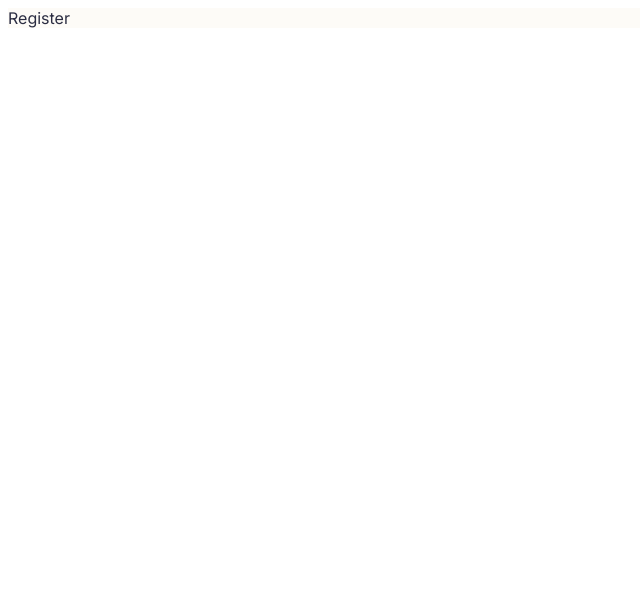
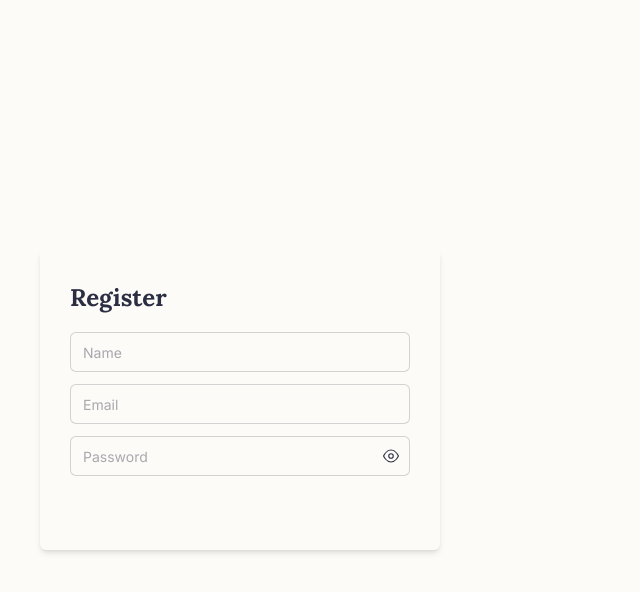
Before and after one commit to ZubalYana/Librex, a React (Vite) app in the folder apps/frontend/: page /register in a window 1280 px wide. Shown: the top 592 px of the page, without its empty margins (0-640 px from the left). Built offline with nearby package versions, Linux system fonts and the light colour scheme.

Commit message:
feat(frontend): add input, cn, label and password input UI components, create a basic registration fields structure

```diff
--- a/apps/frontend/package.json
+++ b/apps/frontend/package.json
@@ -10,9 +10,11 @@
     "preview": "vite preview"
   },
   "dependencies": {
+    "clsx": "^2.1.1",
     "react": "^19.2.7",
     "react-dom": "^19.2.7",
     "react-router-dom": "^7.18.1",
+    "tailwind-merge": "^3.6.0",
     "zustand": "^5.0.14"
   },
   "devDependencies": {
--- a/apps/frontend/src/components/pages/Register.tsx
+++ b/apps/frontend/src/components/pages/Register.tsx
@@ -1,5 +1,22 @@
+import { useState } from "react"
+import { Input } from "../ui/Input"
+import { PasswordInput } from "../ui/PasswordInput";
+
 export default function Register(){
+    const [name, setName] = useState<string>('');
+    const [email, setEmail] = useState<string>('');
+    const [password, setPassword] = useState<string>('');
+
     return(
-        <div>Register</div>
+        <div className="w-full h-screen p-[20px] flex jusitfy-center items-center md:p-[40px] md:justify-between">
+            <div className="w-full md:w-[400px] min-h-[300px] bg-[#FDFBF7] shadow-md p-[20px] md:p-[30px] rounded-md">
+                <h3 className="text-[24px] font-bold mb-4">Register</h3>
+                <div className="flex flex-col gap-y-3">
+                <Input placeholder="Name" value={name} onChange={(e)=>setName(e.target.value)} />
+                <Input placeholder="Email" value={email} onChange={(e)=>setEmail(e.target.value)} />
+                <PasswordInput placeholder="Password" value={password} onChange={(e)=>setPassword(e.target.value)} />
+                </div>
+            </div>
+        </div>
     )
 }
--- /dev/null
+++ b/apps/frontend/src/components/ui/Cn.tsx
@@ -0,0 +1,6 @@
+import { clsx, type ClassValue } from "clsx";
+import { twMerge } from "tailwind-merge";
+
+export function cn(...inputs: ClassValue[]) {
+  return twMerge(clsx(inputs));
+}
--- /dev/null
+++ b/apps/frontend/src/components/ui/Input.tsx
@@ -0,0 +1,55 @@
+import { forwardRef, useId } from "react";
+import type { InputHTMLAttributes } from 'react';
+import { cn } from "./Cn";
+import { Label } from "./Label";
+
+export interface InputProps extends InputHTMLAttributes<HTMLInputElement> {
+  label?: string;
+  error?: string;
+  helperText?: string;
+}
+
+export const Input = forwardRef<HTMLInputElement, InputProps>(
+  ({ className, label, error, helperText, id, ...props }, ref) => {
+    const generatedId = useId();
+    const inputId = id ?? generatedId;
+    const describedBy = error
+      ? `${inputId}-error`
+      : helperText
+      ? `${inputId}-helper`
+      : undefined;
+
+    return (
+      <div className="w-full">
+        {label && <Label htmlFor={inputId}>{label}</Label>}
+        <input
+          ref={ref}
+          id={inputId}
+          aria-invalid={!!error || undefined}
+          aria-describedby={describedBy}
+          className={cn(
+            "w-full h-10 rounded-md border bg-parchment px-3 font-sans text-sm text-ink",
+            "placeholder:text-ink/40",
+            "border-ink/20 transition-[box-shadow,border-color] duration-150 ease-out",
+            "focus:outline-none focus:border-accent focus:ring-1 focus:ring-accent",
+            "disabled:opacity-50 disabled:cursor-not-allowed",
+            error && "border-red-500 focus:ring-red-500 focus:border-red-500",
+            className
+          )}
+          {...props}
+        />
+        {error && (
+          <p id={`${inputId}-error`} className="mt-1.5 text-xs text-red-600">
+            {error}
+          </p>
+        )}
+        {!error && helperText && (
+          <p id={`${inputId}-helper`} className="mt-1.5 text-xs text-ink/50">
+            {helperText}
+          </p>
+        )}
+      </div>
+    );
+  }
+);
+Input.displayName = "Input";
--- /dev/null
+++ b/apps/frontend/src/components/ui/Label.tsx
@@ -0,0 +1,20 @@
+import type { LabelHTMLAttributes } from "react";
+import { cn } from "./Cn";
+
+export function Label({
+  className,
+  children,
+  ...props
+}: LabelHTMLAttributes<HTMLLabelElement>) {
+  return (
+    <label
+      className={cn(
+        "block font-sans text-sm font-medium text-ink mb-1.5",
+        className
+      )}
+      {...props}
+    >
+      {children}
+    </label>
+  );
+}
--- /dev/null
+++ b/apps/frontend/src/components/ui/PasswordInput.tsx
@@ -0,0 +1,138 @@
+import { forwardRef, useId, useMemo, useState } from "react";
+import type { InputHTMLAttributes } from 'react';
+import { cn } from "./Cn";
+import { Label } from "./Label";
+
+export interface PasswordInputProps
+  extends Omit<InputHTMLAttributes<HTMLInputElement>, "type"> {
+  label?: string;
+  error?: string;
+  helperText?: string;
+  showStrength?: boolean;
+}
+
+function scorePassword(value: string): number {
+  if (!value) return 0;
+  let score = 0;
+  if (value.length >= 8) score++;
+  if (value.length >= 12) score++;
+  if (/[a-z]/.test(value) && /[A-Z]/.test(value)) score++;
+  if (/\d/.test(value)) score++;
+  if (/[^A-Za-z0-9]/.test(value)) score++;
+  return Math.min(score, 4);
+}
+
+const STRENGTH_META = [
+  { label: "Very weak", color: "bg-red-500" },
+  { label: "Weak", color: "bg-red-400" },
+  { label: "Fair", color: "bg-amber-400" },
+  { label: "Good", color: "bg-emerald-400" },
+  { label: "Strong", color: "bg-emerald-500" },
+] as const;
+
+export const PasswordInput = forwardRef<HTMLInputElement, PasswordInputProps>(
+  (
+    { className, label, error, helperText, showStrength = true, id, value, defaultValue, onChange, ...props },
+    ref
+  ) => {
+    const generatedId = useId();
+    const inputId = id ?? generatedId;
+    const [visible, setVisible] = useState(false);
+
+    const [localValue, setLocalValue] = useState(
+      (value ?? defaultValue ?? "") as string
+    );
+    const current = value !== undefined ? (value as string) : localValue;
+    const score = useMemo(() => scorePassword(current), [current]);
+    const meta = STRENGTH_META[score];
+
+    const describedBy = error
+      ? `${inputId}-error`
+      : helperText
+      ? `${inputId}-helper`
+      : showStrength
+      ? `${inputId}-strength`
+      : undefined;
+
+    return (
+      <div className="w-full">
+        {label && <Label htmlFor={inputId}>{label}</Label>}
+        <div className="relative">
+          <input
+            ref={ref}
+            id={inputId}
+            type={visible ? "text" : "password"}
+            value={value}
+            defaultValue={value === undefined ? defaultValue : undefined}
+            aria-invalid={!!error || undefined}
+            aria-describedby={describedBy}
+            onChange={(e) => {
+              if (value === undefined) setLocalValue(e.target.value);
+              onChange?.(e);
+            }}
+            className={cn(
+              "w-full h-10 rounded-md border bg-parchment pl-3 pr-10 font-sans text-sm text-ink",
+              "placeholder:text-ink/40",
+              "border-ink/20 transition-[box-shadow,border-color] duration-150 ease-out",
+              "focus:outline-none focus:border-accent focus:ring-1 focus:ring-accent",
+              "disabled:opacity-50 disabled:cursor-not-allowed",
+              error && "border-red-500 focus:ring-red-500 focus:border-red-500",
+              className
+            )}
+            {...props}
+          />
+          <button
+            type="button"
+            onClick={() => setVisible((v) => !v)}
+            aria-label={visible ? "Hide password" : "Show password"}
+            aria-pressed={visible}
+            tabIndex={0}
+            className="absolute right-2.5 top-1/2 -translate-y-1/2 text-ink/50 hover:text-ink transition-colors"
+          >
+            {visible ? (
+              <svg width="18" height="18" viewBox="0 0 24 24" fill="none" aria-hidden="true">
+                <path d="M3 3l18 18M10.6 10.6a2 2 0 002.8 2.8M9.9 4.24A9.9 9.9 0 0112 4c5.5 0 9 5 9.9 8-.3.98-.86 2.1-1.7 3.15M6.6 6.6C4.5 8 3.1 9.9 2.1 12c.98 3 4.5 8 9.9 8 1.3 0 2.5-.27 3.6-.75"
+                  stroke="currentColor" strokeWidth="1.5" strokeLinecap="round" strokeLinejoin="round" />
+              </svg>
+            ) : (
+              <svg width="18" height="18" viewBox="0 0 24 24" fill="none" aria-hidden="true">
+                <path d="M2.1 12S5.6 4 12 4s9.9 8 9.9 8-3.5 8-9.9 8-9.9-8-9.9-8z"
+                  stroke="currentColor" strokeWidth="1.5" strokeLinecap="round" strokeLinejoin="round" />
+                <circle cx="12" cy="12" r="3" stroke="currentColor" strokeWidth="1.5" />
+              </svg>
+            )}
+          </button>
+        </div>
+
+        {showStrength && current.length > 0 && (
+          <div id={`${inputId}-strength`} className="mt-2">
+            <div className="flex gap-1">
+              {[0, 1, 2, 3].map((i) => (
+                <div
+                  key={i}
+                  className={cn(
+                    "h-1 flex-1 rounded-full bg-ink/10 transition-colors duration-200",
+                    i < score && meta.color
+                  )}
+                />
+              ))}
+            </div>
+            <p className="mt-1 text-xs text-ink/50">{meta.label}</p>
+          </div>
+        )}
+
+        {error && (
+          <p id={`${inputId}-error`} className="mt-1.5 text-xs text-red-600">
+            {error}
+          </p>
+        )}
+        {!error && helperText && (
+          <p id={`${inputId}-helper`} className="mt-1.5 text-xs text-ink/50">
+            {helperText}
+          </p>
+        )}
+      </div>
+    );
+  }
+);
+PasswordInput.displayName = "PasswordInput";
--- a/apps/frontend/src/index.css
+++ b/apps/frontend/src/index.css
@@ -1 +1,11 @@
-@tailwindcss
+@import "tailwindcss";
+
+@theme {
+  --color-parchment: #FDFBF7;
+  --color-ink: #2B2D42;
+  --color-navy: #14213D;
+  --color-accent: #E07A5F;
+
+  --font-serif: "Lora", serif;
+  --font-sans: "Inter", sans-serif;
+}
```
